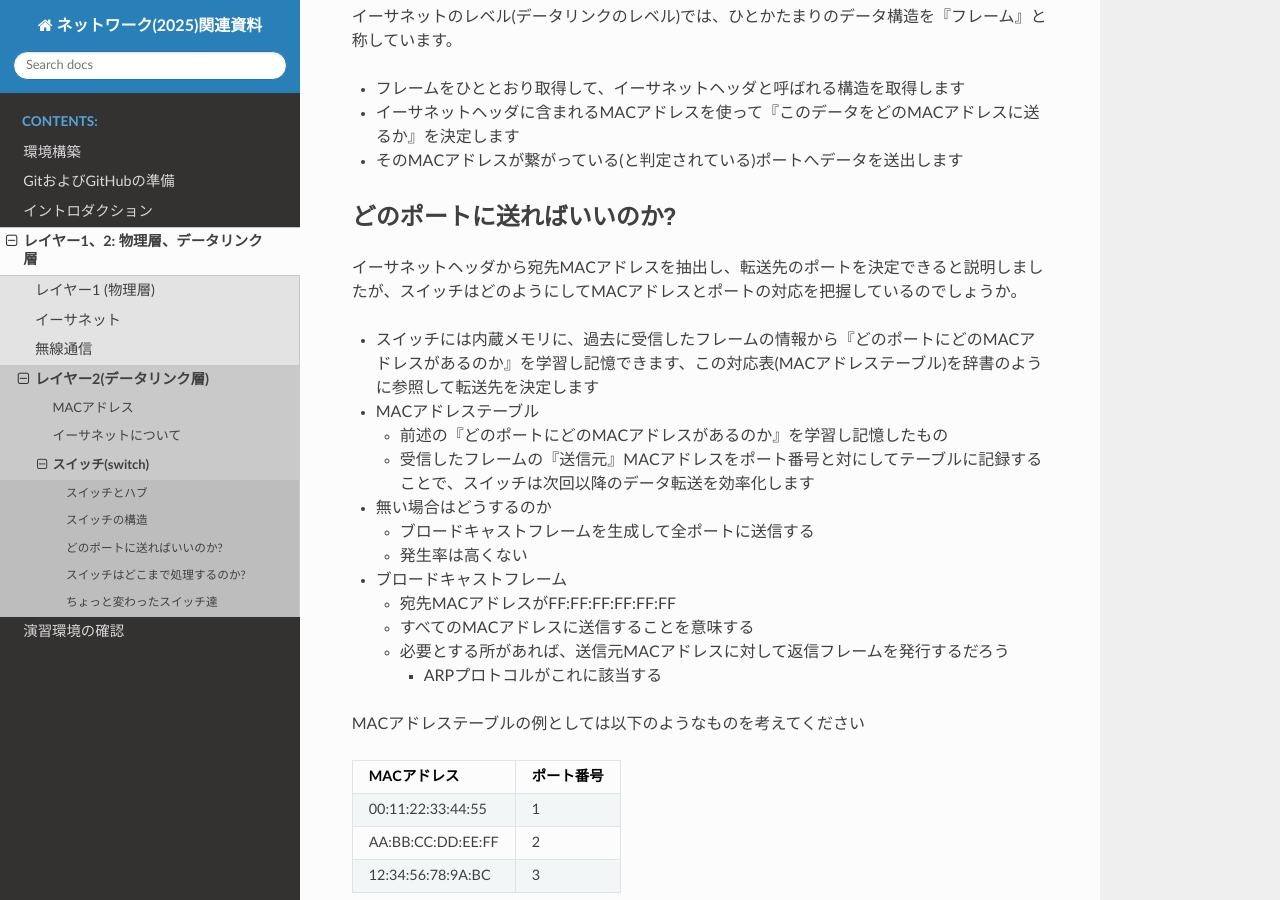
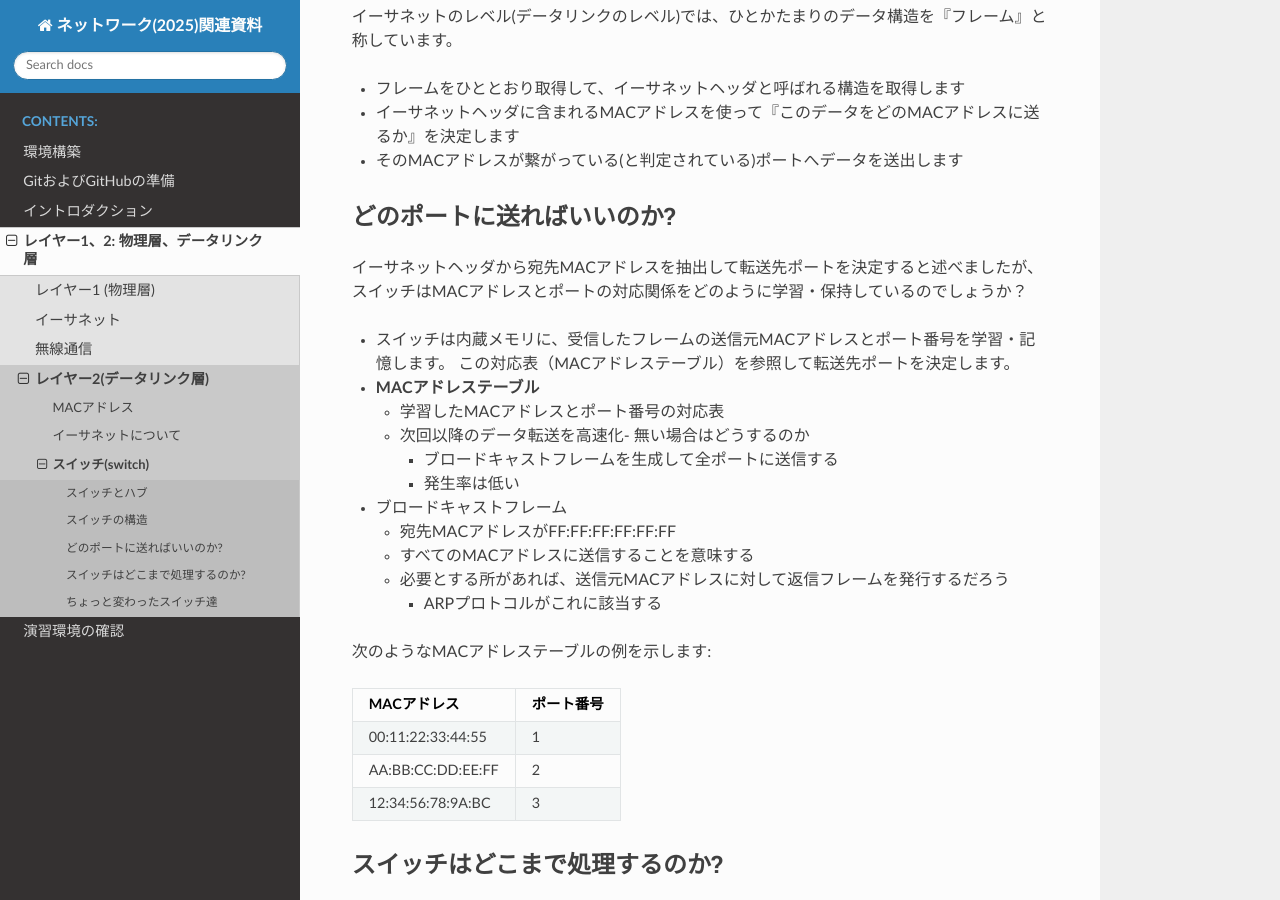
Before and after one commit to densuke/2025-network-doc, a Sphinx documentation site: the page built from source/w02-layer1/w04-layer2/switch.md, in a window 1280 px wide and 900 px high, scrolled down 1251 px. Built offline with Sphinx 7.4.7 and the Read the Docs theme 3.1.0, drawn with Linux system fonts in a browser that asks for light colours; some of the changed text lies outside the part shown.

Commit message:
coderabbitの指摘にあわせた文面の訂正

````diff
--- a/source/w02-layer1/w04-layer2/switch.md
+++ b/source/w02-layer1/w04-layer2/switch.md
@@ -4,7 +4,7 @@
 もちろん某社のゲーム機ではありません
 ```
 
-スイッチは、MACアドレスを利用してネットワークを中継する装置であり、データリンク層を理解する上で重要な機器です。
+スイッチは、データリンク層でMACアドレスを用いてイーサネットフレームを転送する装置であり、データリンク層の理解において重要な機器です。
 
 ## スイッチとハブ
 
@@ -46,29 +46,28 @@
 
 ## どのポートに送ればいいのか?
 
-イーサネットヘッダから宛先MACアドレスを抽出し、転送先のポートを決定できると説明しましたが、スイッチはどのようにしてMACアドレスとポートの対応を把握しているのでしょうか。
+イーサネットヘッダから宛先MACアドレスを抽出して転送先ポートを決定すると述べましたが、スイッチはMACアドレスとポートの対応関係をどのように学習・保持しているのでしょうか？
 
-- スイッチには内蔵メモリに、過去に受信したフレームの情報から『どのポートにどのMACアドレスがあるのか』を学習し記憶できます、この対応表(MACアドレステーブル)を辞書のように参照して転送先を決定します
-- MACアドレステーブル
-    - 前述の『どのポートにどのMACアドレスがあるのか』を学習し記憶したもの
-    - 受信したフレームの『送信元』MACアドレスをポート番号と対にしてテーブルに記録することで、スイッチは次回以降のデータ転送を効率化します
-- 無い場合はどうするのか
+- スイッチは内蔵メモリに、受信したフレームの送信元MACアドレスとポート番号を学習・記憶します。
+  この対応表（MACアドレステーブル）を参照して転送先ポートを決定します。
+- **MACアドレステーブル**
+  - 学習したMACアドレスとポート番号の対応表
+  - 次回以降のデータ転送を高速化- 無い場合はどうするのか
     - ブロードキャストフレームを生成して全ポートに送信する
-    - 発生率は高くない
+    - 発生率は低い
 - ブロードキャストフレーム
     - 宛先MACアドレスがFF:FF:FF:FF:FF:FF
     - すべてのMACアドレスに送信することを意味する
     - 必要とする所があれば、送信元MACアドレスに対して返信フレームを発行するだろう
         - ARPプロトコルがこれに該当する
 
-MACアドレステーブルの例としては以下のようなものを考えてください
+次のようなMACアドレステーブルの例を示します:
 
 | MACアドレス         | ポート番号 |
-| ------------------ | -------- |
-| 00:11:22:33:44:55 | 1        |
-| AA:BB:CC:DD:EE:FF | 2        |
-| 12:34:56:78:9A:BC | 3        |
-
+|:-------------------|:---------:|
+| 00:11:22:33:44:55 |     1     |
+| AA:BB:CC:DD:EE:FF |     2     |
+| 12:34:56:78:9A:BC |     3     |
 
 ## スイッチはどこまで処理するのか?
 
````
